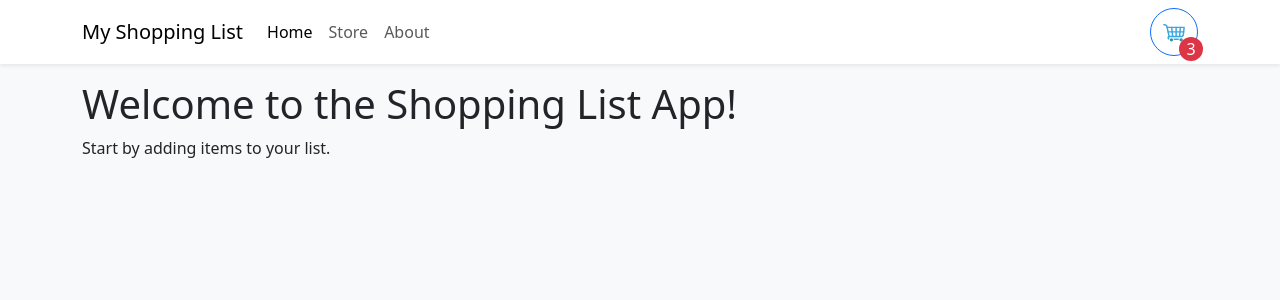
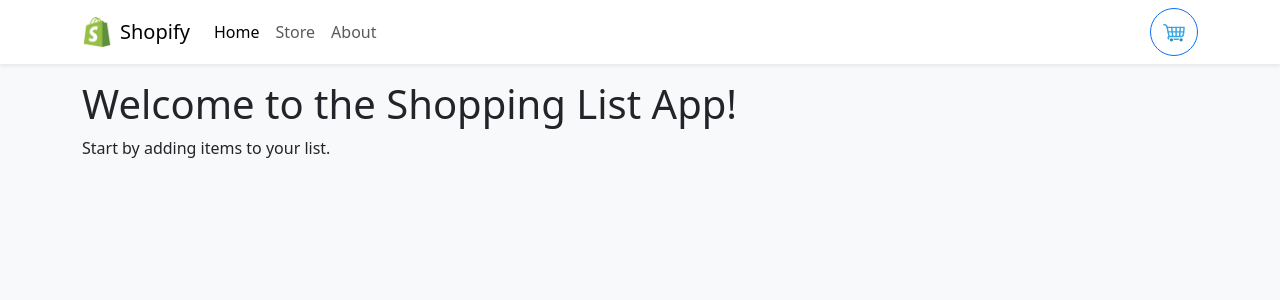
Before and after one commit to IbraheemQadi/Shopping-list, a React (Vite) app: page / in a window 1280 px wide. Shown: the top 300 px of the page. Built offline with nearby package versions, Linux system fonts and the light colour scheme; the HTML template or start-up script is replaced by a standard one.

Commit message:
Use the context along the app

```diff
--- a/src/components/Navbar.tsx
+++ b/src/components/Navbar.tsx
@@ -1,5 +1,6 @@
 import { Navbar as NavbarBs, Nav, Container, Button } from "react-bootstrap";
 import { NavLink } from "react-router-dom";
+import { useShoppingCart } from "../context/ShoppingCartContext";
 
 const styles: { [key: string]: React.CSSProperties } = {
   badge: {
@@ -11,14 +12,21 @@ const styles: { [key: string]: React.CSSProperties } = {
     transform: "translate(25%, 25%)",
   },
   button: { width: "3rem", height: "3rem", position: "relative" },
+  brand: { width: "30px", marginRight: "0.5rem" },
 };
 
 function Navbar() {
+  const { cartQuantity, openCart } = useShoppingCart();
   return (
     <NavbarBs sticky="top" expand="sm" className="bg-white shadow-sm mb-3">
       <Container>
-        <NavbarBs.Brand as={NavLink} to="/">
-          My Shopping List
+        <NavbarBs.Brand
+          as={NavLink}
+          to="/"
+          className="d-flex align-items-center"
+        >
+          <img src="./shopify.png" style={styles.brand} />
+          Shopify
         </NavbarBs.Brand>
         <NavbarBs.Toggle aria-controls="basic-navbar-nav" />
         <NavbarBs.Collapse id="basic-navbar-nav">
@@ -37,14 +45,18 @@ function Navbar() {
             style={styles.button}
             variant="outline-primary"
             className="rounded-circle"
+            onClick={openCart}
+            disabled={cartQuantity === 0}
           >
             <img src="./shoppingcart.svg" />
-            <div
-              className="rounded-circle bg-danger text-white text-center"
-              style={styles.badge}
-            >
-              3
-            </div>
+            {cartQuantity > 0 ? (
+              <div
+                className="rounded-circle bg-danger text-white text-center"
+                style={styles.badge}
+              >
+                {cartQuantity}
+              </div>
+            ) : null}
           </Button>
         </NavbarBs.Collapse>
       </Container>
--- a/src/components/StoreItem.tsx
+++ b/src/components/StoreItem.tsx
@@ -1,28 +1,61 @@
-import { Card } from "react-bootstrap";
+import { Button, Card } from "react-bootstrap";
 import { formatCurrency } from "../utilities/formatCurrency";
-
-export type StoreItemProps = {
-  id: number;
-  name: string;
-  price: number;
-  imgUrl: string;
-};
+import {
+  useShoppingCart,
+  StoreItem as StoreItemType,
+} from "../context/ShoppingCartContext";
 
 const styles: { [key: string]: React.CSSProperties } = {
   cardImg: { height: "220px", objectFit: "cover" },
   cardTitle: { display: "flex", justifyContent: "space-between" },
 };
 
-const StoreItem = ({ name, imgUrl, price }: StoreItemProps) => {
+const StoreItem = ({ id, name, imgUrl, price }: StoreItemType) => {
+  const {
+    getItemQuantity,
+    increaseItemQuantity,
+    decreaseItemQuantity,
+    removeFromCart,
+  } = useShoppingCart();
+
   return (
-    <Card>
+    <Card className="h-100">
       <Card.Img variant="top" src={imgUrl} style={styles.cardImg} />
       <Card.Body>
         <Card.Title style={styles.cardTitle}>
           <Card.Text className="fs-2">{name}</Card.Text>
-          <Card.Text className="ms-2 text-muted">{formatCurrency(price)}</Card.Text>
+          <Card.Text className="ms-2 text-muted">
+            {formatCurrency(price)}
+          </Card.Text>
         </Card.Title>
-        <button className="btn btn-primary w-100">Add to cart</button>
+        {getItemQuantity(id) === 0 ? (
+          <Button className="w-100" onClick={() => increaseItemQuantity(id)}>
+            Add to cart
+          </Button>
+        ) : (
+          <div
+            className="d-flex align-items-center flex-column"
+            style={{ gap: ".5rem" }}
+          >
+            <div
+              className="d-flex align-items-center justify-content-center"
+              style={{ gap: ".5rem" }}
+            >
+              <Button onClick={() => decreaseItemQuantity(id)}>-</Button>
+              <div>
+                <span className="fs-3">{getItemQuantity(id)}</span> in cart
+              </div>
+              <Button onClick={() => increaseItemQuantity(id)}>+</Button>
+            </div>
+            <Button
+              variant="danger"
+              size="sm"
+              onClick={() => removeFromCart(id)}
+            >
+              Remove
+            </Button>
+          </div>
+        )}
       </Card.Body>
     </Card>
   );
--- a/src/pages/Store.tsx
+++ b/src/pages/Store.tsx
@@ -1,8 +1,9 @@
 import { Col, Row } from "react-bootstrap";
 import StoreItem from "../components/StoreItem";
-import storeItems from "../data/items.json";
+import { useShoppingCart } from "../context/ShoppingCartContext";
 
 const Store = () => {
+  const { storeItems } = useShoppingCart();
   return (
     <>
       <h1>Store</h1>
```
